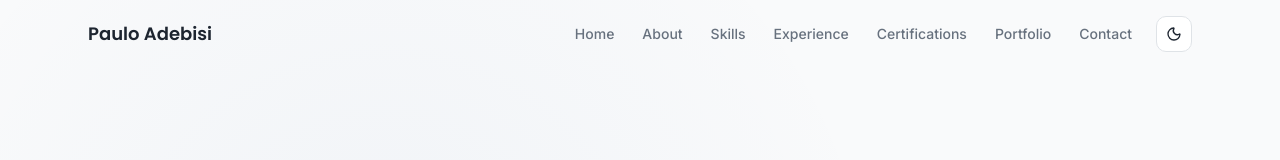
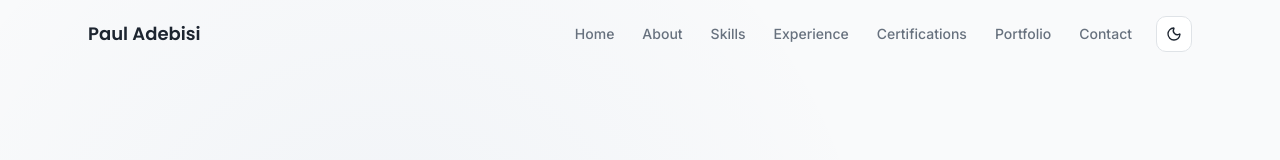
Before and after one commit to oluwasegunopaul-hub/pauloadebisi, a Next.js app: page / in a window 1280 px wide. Shown: the top 160 px of the page. Built offline with nearby package versions, Linux system fonts and the light colour scheme.

Commit message:
Add files via upload

```diff
--- a/components/navigation.tsx
+++ b/components/navigation.tsx
@@ -39,7 +39,7 @@ export function Navigation() {
           href="#home"
           className="font-heading text-lg font-semibold text-foreground transition-colors hover:text-primary"
         >
-          {"Paulo Adebisi"}
+          {"Paul Adebisi"}
         </a>
 
         {/* Desktop Navigation */}
```
